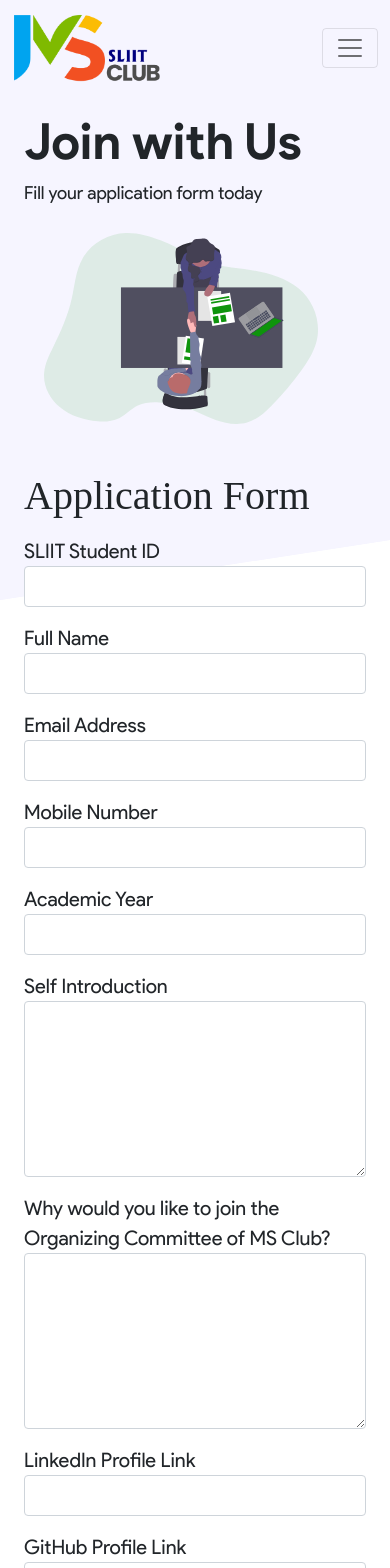
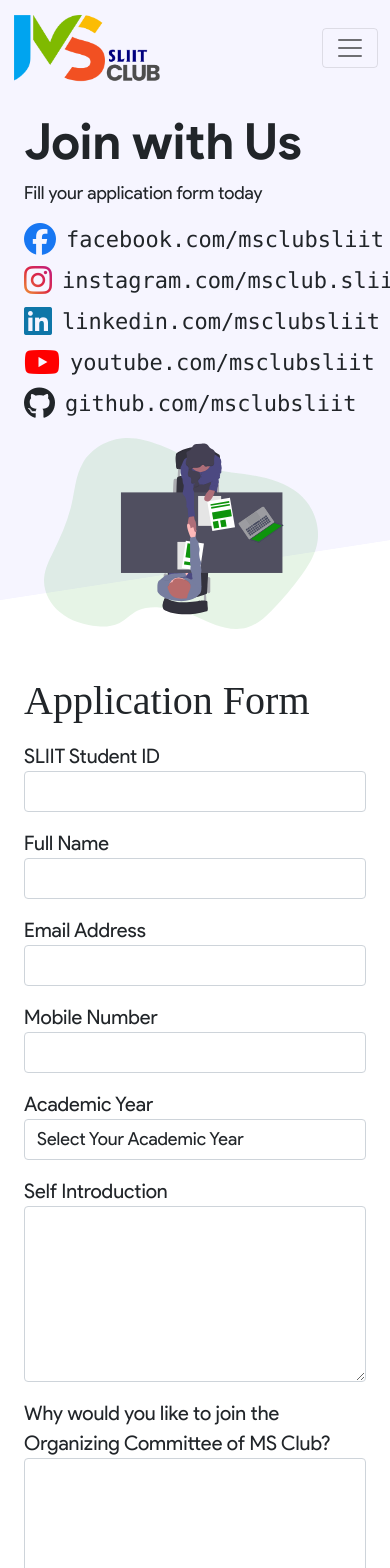
Before and after one commit to ms-club-sliit/msclubwesite-v2, a React (Create React App) app: page /join-us in a window 390 px wide. Shown: the top 1568 px of the page. Built offline with nearby package versions, Linux system fonts and the light colour scheme; a web font is replaced by a local one.

Commit message:
Fixed the bug in Application Form

```diff
--- a/package.json
+++ b/package.json
@@ -20,14 +20,15 @@
     "react": "^17.0.2",
     "react-dom": "^17.0.2",
     "react-hook-form": "^7.20.4",
+    "react-multi-select-component": "^4.1.14",
     "react-notifications": "^1.7.2",
     "react-owl-carousel": "^2.3.3",
     "react-router-dom": "^6.0.2",
     "react-scripts": "4.0.3",
     "react-scroll-to-top": "^1.0.5",
     "react-select": "^5.2.1",
+    "react-toastify": "^8.1.0",
     "sass": "^1.43.5",
-    "react-toastify": "^8.1.0",
     "typescript": "^4.1.2",
     "web-vitals": "^1.0.1",
     "yup": "^0.32.11"
--- a/src/pages/contact/contact-form-section.tsx
+++ b/src/pages/contact/contact-form-section.tsx
@@ -40,7 +40,7 @@ const ContactFormSection: React.FC = () => {
     sendMessage(messageDetails)
       .then(() => {
         reset();
-        toastNotification("Application succesfully sent", "success");
+        toastNotification("Succesfully sent", "success");
         setIsLoading(false);
       })
       .catch(() => {
--- a/src/pages/join_us/hero-section.tsx
+++ b/src/pages/join_us/hero-section.tsx
@@ -1,19 +1,59 @@
-import React from 'react';
+import React from "react";
 
 const HeroSection: React.FC = () => (
   <div className="container mb-5">
     <div className="hero-section-bg" />
+
     <div className="row">
       <div className="col-sm-12 col-md-7 col-lg-7">
         <h1 className="contact-us-header-title">Join with Us</h1>
         <p className="contact-us-header-description">
           Fill your application form today
         </p>
+        <div className="row">
+          <div className="col-sm-12 col-md-7 col-lg-7">
+            <div className="d-flex justify-content-start mb-2">
+              <i className="fab fa-facebook fa-2x social-icon" />
+              <span className="social-facebook-link">
+                facebook.com/msclubsliit
+              </span>
+            </div>
+            <div className="d-flex justify-content-start mb-2">
+              <i className="fab fa-instagram fa-2x social-icon" />
+              <span className="social-instagram-link">
+                instagram.com/msclub.sliit
+              </span>
+            </div>
+            <div className="d-flex justify-content-start mb-2">
+              <i className="fab fa-linkedin fa-2x social-icon" />
+              <span className="social-linkedin-link">
+                linkedin.com/msclubsliit
+              </span>
+            </div>
+            <div className="d-flex justify-content-start mb-2">
+              <i
+                className="fab fa-youtube fa-2x social-icon"
+                style={{ color: "#FF0000" }}
+              />
+              <span className="social-youtube-link">
+                youtube.com/msclubsliit
+              </span>
+            </div>
+            <div className="d-flex justify-content-start mb-2">
+              <i className="fab fa-github fa-2x social-icon" />
+              <span className="social-github-link">github.com/msclubsliit</span>
+            </div>
+          </div>
+        </div>
       </div>
 
       <div className="col-sm-12 col-md-5 col-lg-5">
         <div className="d-felx justify-content-center">
-          <img src="/assets/join_us_header.svg" alt="home header" className="contact-us-header-img" />
+          <img
+            src="/assets/join_us_header.svg"
+            alt="home header"
+            className="contact-us-header-img"
+          />
         </div>
       </div>
     </div>
--- a/src/pages/join_us/join-us-form-section.tsx
+++ b/src/pages/join_us/join-us-form-section.tsx
@@ -1,20 +1,20 @@
-import React, { useState } from 'react';
-import Select from 'react-select';
-import { useForm } from 'react-hook-form';
-import { yupResolver } from '@hookform/resolvers/yup';
-import * as Yup from 'yup';
+import React, { useState } from "react";
+import { MultiSelect } from "react-multi-select-component";
+import { useForm } from "react-hook-form";
+import { yupResolver } from "@hookform/resolvers/yup";
+import * as Yup from "yup";
 import { ToastContainer, toast } from "react-toastify";
-import { submitApplication } from '../../api/ApplicationAction';
+import { submitApplication } from "../../api/ApplicationAction";
 
 const options = [
-  { value: 'Public Speaking', label: 'Public Speaking' },
-  { value: 'Designing', label: 'Designing' },
-  { value: 'Content Writing', label: 'Content Writing' },
-  { value: 'Video Editing', label: 'Video Editing' },
-  { value: 'Web Development', label: 'Web Development' },
-  { value: 'UI/UX', label: 'UI/UX' },
-  { value: 'Community building', label: 'Community building' }
-]
+  { value: "Public Speaking", label: "Public Speaking" },
+  { value: "Designing", label: "Designing" },
+  { value: "Content Writing", label: "Content Writing" },
+  { value: "Video Editing", label: "Video Editing" },
+  { value: "Web Development", label: "Web Development" },
+  { value: "UI/UX", label: "UI/UX" },
+  { value: "Community building", label: "Community building" },
+];
 
 const webUrlRegEx = RegExp(
   //eslint-disable-next-line
@@ -45,31 +45,46 @@ type IApplicationForm = {
 
 const ApplicationForm: React.FC = () => {
   const [isLoading, setIsLoading] = useState<boolean>(false);
+  const [selected, setSelected] = useState([]);
 
   const validationSchema = Yup.object().shape({
-    studentId: Yup.string().required('Student ID is required').max(10, 'Student ID not exceed 10 characters'),
-    name: Yup.string().required('Name is required'),
-    email: Yup.string().required('Email is required').email('Email address is invalid (@ and . signs are required)'),
+    studentId: Yup.string()
+      .required("Student ID is required")
+      .max(10, "Student ID not exceed 10 characters"),
+    name: Yup.string().required("Name is required"),
+    email: Yup.string()
+      .required("Email is required")
+      .email("Email address is invalid (@ and . signs are required)"),
     contactNumber: Yup.string()
-      .required('Mobile number is required')
-      .min(10, 'Mobile number is required 10 numbers')
-      .max(10, 'Mobile number not exceed 10 numbers')
-      .matches(contactNumberRegEx, 'Invalid mobile number'),
-    currentAcademicYear: Yup.string().required('Academic year is required'),
+      .required("Mobile number is required")
+      .min(10, "Mobile number is required 10 numbers")
+      .max(10, "Mobile number not exceed 10 numbers")
+      .matches(contactNumberRegEx, "Invalid mobile number"),
+    currentAcademicYear: Yup.string().required("Academic year is required"),
     selfIntroduction: Yup.string()
-      .required('Introduction is required')
-      .min(150, 'Introduction must have at leaset 150 charaters')
-      .max(1000, 'Introduction not exceed 1000 characters'),
+      .required("Introduction is required")
+      .min(150, "Introduction must have at leaset 150 charaters")
+      .max(1000, "Introduction not exceed 1000 characters"),
     reasonForJoin: Yup.string()
-      .required('Reason to join MS club is required')
-      .min(150, 'Reason must have at least 150 characters')
-      .max(500, 'Reason not exceed 500 characters'),
-    linkedIn: Yup.string().required('LinkedIn profile link is required').matches(webUrlRegEx, 'Invalid link (Ex: https://www.linkedin.com/in/account-name)'),
-    gitHub: Yup.string().required('GitHub profile link is required').matches(webUrlRegEx, 'Invalid link (Ex: https://github.com/account-name)'),
+      .required("Reason to join MS club is required")
+      .min(150, "Reason must have at least 150 characters")
+      .max(500, "Reason not exceed 500 characters"),
+    linkedIn: Yup.string()
+      .required("LinkedIn profile link is required")
+      .matches(
+        webUrlRegEx,
+        "Invalid link (Ex: https://www.linkedin.com/in/account-name)"
+      ),
+    gitHub: Yup.string()
+      .required("GitHub profile link is required")
+      .matches(
+        webUrlRegEx,
+        "Invalid link (Ex: https://github.com/account-name)"
+      ),
     blog: Yup.string().notRequired(),
-    experiences: Yup.string().required('Your experiences is required'),
-    challenges: Yup.string().required('Challenges are required'),
-    goal: Yup.string().required('This field is required'),
+    experiences: Yup.string().required("Your experiences is required"),
+    challenges: Yup.string().required("Challenges are required"),
+    goal: Yup.string().required("This field is required"),
     skillsAndTalents: Yup.string().notRequired(),
   });
 
@@ -111,16 +126,33 @@ const ApplicationForm: React.FC = () => {
     register,
     handleSubmit,
     reset,
-    formState: { errors }
+    formState: { errors },
   } = useForm<IApplicationForm>({
-    resolver: yupResolver(validationSchema)
+    resolver: yupResolver(validationSchema),
   });
 
   const onSubmit = (data: IApplicationForm) => {
+    const newApplication = {
+      studentId: data.studentId,
+      name: data.name,
+      email: data.email,
+      contactNumber: data.contactNumber,
+      currentAcademicYear: data.currentAcademicYear,
+      selfIntroduction: data.selfIntroduction,
+      reasonForJoin: data.reasonForJoin,
+      linkedIn: data.linkedIn,
+      gitHub: data.gitHub,
+      blog: data.blog,
+      experiences: data.experiences,
+      challenges: data.challenges,
+      goal: data.goal,
+      skillsAndTalents: selected ? selected.map((item: any) => item.value) : [],
+    };
     setIsLoading(true);
-    submitApplication(data)
+    submitApplication(newApplication)
       .then(() => {
         reset();
+        setSelected([]);
         toastNotification("Application succesfully sent", "success");
         setIsLoading(false);
       })
@@ -128,11 +160,7 @@ const ApplicationForm: React.FC = () => {
         toastNotification("Something went wrong. Please try again", "error");
         setIsLoading(false);
       });
-  }
-
-  const handleChange = (select: any) => {
-    console.log(select);
-  }
+  };
 
   return (
     <div>
@@ -149,58 +177,71 @@ const ApplicationForm: React.FC = () => {
                 </label>
                 <input
                   type="text"
-                  className={`form-control ${errors.studentId ? `border-danger` : null}`}
-                  {...register('studentId')}
+                  className={`form-control ${
+                    errors.studentId ? `border-danger` : null
+                  }`}
+                  {...register("studentId")}
                 />
                 <span className="text-danger">{errors.studentId?.message}</span>
               </div>
 
               <div className="form-group mt-3">
-                <label className="contact-us-label-text">
-                  Full Name
-                </label>
+                <label className="contact-us-label-text">Full Name</label>
                 <input
                   type="text"
-                  className={`form-control ${errors.name ? `border-danger` : null}`}
-                  {...register('name')}
+                  className={`form-control ${
+                    errors.name ? `border-danger` : null
+                  }`}
+                  {...register("name")}
                 />
                 <span className="text-danger">{errors.name?.message}</span>
               </div>
 
               <div className="form-group mt-3">
-                <label className="contact-us-label-text">
-                  Email Address
-                </label>
+                <label className="contact-us-label-text">Email Address</label>
                 <input
                   type="text"
-                  className={`form-control ${errors.email ? `border-danger` : null}`}
-                  {...register('email')}
+                  className={`form-control ${
+                    errors.email ? `border-danger` : null
+                  }`}
+                  {...register("email")}
                 />
                 <span className="text-danger">{errors.email?.message}</span>
               </div>
 
               <div className="form-group mt-3">
-                <label className="contact-us-label-text">
-                  Mobile Number
-                </label>
+                <label className="contact-us-label-text">Mobile Number</label>
                 <input
                   type="text"
-                  className={`form-control ${errors.contactNumber ? `border-danger` : null}`}
-                  {...register('contactNumber')}
+                  className={`form-control ${
+                    errors.contactNumber ? `border-danger` : null
+                  }`}
+                  {...register("contactNumber")}
                 />
-                <span className="text-danger">{errors.contactNumber?.message}</span>
+                <span className="text-danger">
+                  {errors.contactNumber?.message}
+                </span>
               </div>
 
               <div className="form-group mt-3">
-                <label className="contact-us-label-text">
-                  Academic Year
-                </label>
-                <input
-                  type="text"
-                  className={`form-control ${errors.currentAcademicYear ? `border-danger` : null}`}
-                  {...register('currentAcademicYear')}
-                />
-                <span className="text-danger">{errors.currentAcademicYear?.message}</span>
+                <label className="contact-us-label-text">Academic Year</label>
+                <select
+                  className={`form-control ${
+                    errors.currentAcademicYear ? `border-danger` : null
+                  }`}
+                  {...register("currentAcademicYear")}
+                >
+                  <option selected>Select Your Academic Year</option>
+                  <option value="Year 1 Semester 1">Year 1 Semester 1</option>
+                  <option value="Year 1 Semester 2">Year 1 Semester 2</option>
+                  <option value="Year 2 Semester 1">Year 2 Semester 1</option>
+                  <option value="Year 2 Semester 2">Year 2 Semester 2</option>
+                  <option value="Year 3 Semester 1">Year 3 Semester 1</option>
+                  <option value="Year 3 Semester 2">Year 3 Semester 2</option>
+                </select>
+                <span className="text-danger">
+                  {errors.currentAcademicYear?.message}
+                </span>
               </div>
 
               <div className="form-group mt-3">
@@ -209,22 +250,31 @@ const ApplicationForm: React.FC = () => {
                 </label>
                 <textarea
                   rows={6}
-                  className={`form-control ${errors.selfIntroduction ? `border-danger` : null}`}
-                  {...register('selfIntroduction')}
+                  className={`form-control ${
+                    errors.selfIntroduction ? `border-danger` : null
+                  }`}
+                  {...register("selfIntroduction")}
                 />
-                <span className="text-danger">{errors.selfIntroduction?.message}</span>
+                <span className="text-danger">
+                  {errors.selfIntroduction?.message}
+                </span>
               </div>
 
               <div className="form-group mt-3">
                 <label className="contact-us-label-text">
-                  Why would you like to join the Organizing Committee of MS Club?
+                  Why would you like to join the Organizing Committee of MS
+                  Club?
                 </label>
                 <textarea
                   rows={6}
-                  className={`form-control ${errors.reasonForJoin ? `border-danger` : null}`}
-                  {...register('reasonForJoin')}
+                  className={`form-control ${
+                    errors.reasonForJoin ? `border-danger` : null
+                  }`}
+                  {...register("reasonForJoin")}
                 />
-                <span className="text-danger">{errors.reasonForJoin?.message}</span>
+                <span className="text-danger">
+                  {errors.reasonForJoin?.message}
+                </span>
               </div>
 
               <div className="form-group mt-3">
@@ -233,8 +283,10 @@ const ApplicationForm: React.FC = () => {
                 </label>
                 <input
                   type="text"
-                  className={`form-control ${errors.linkedIn ? `border-danger` : null}`}
-                  {...register('linkedIn')}
+                  className={`form-control ${
+                    errors.linkedIn ? `border-danger` : null
+                  }`}
+                  {...register("linkedIn")}
                 />
                 <span className="text-danger">{errors.linkedIn?.message}</span>
               </div>
@@ -245,20 +297,22 @@ const ApplicationForm: React.FC = () => {
                 </label>
                 <input
                   type="text"
-                  className={`form-control ${errors.gitHub ? `border-danger` : null}`}
-                  {...register('gitHub')}
+                  className={`form-control ${
+                    errors.gitHub ? `border-danger` : null
+                  }`}
+                  {...register("gitHub")}
                 />
                 <span className="text-danger">{errors.gitHub?.message}</span>
               </div>
 
               <div className="form-group mt-3">
-                <label className="contact-us-label-text">
-                  Blog Page Link
-                </label>
+                <label className="contact-us-label-text">Blog Page Link</label>
                 <input
                   type="text"
-                  className={`form-control ${errors.blog ? `border-danger` : null}`}
-                  {...register('blog')}
+                  className={`form-control ${
+                    errors.blog ? `border-danger` : null
+                  }`}
+                  {...register("blog")}
                 />
                 <span className="text-danger">{errors.blog?.message}</span>
               </div>
@@ -269,22 +323,31 @@ const ApplicationForm: React.FC = () => {
                 </label>
                 <textarea
                   rows={6}
-                  className={`form-control ${errors.experiences ? `border-danger` : null}`}
-                  {...register('experiences')}
+                  className={`form-control ${
+                    errors.experiences ? `border-danger` : null
+                  }`}
+                  {...register("experiences")}
                 />
-                <span className="text-danger">{errors.experiences?.message}</span>
+                <span className="text-danger">
+                  {errors.experiences?.message}
+                </span>
               </div>
 
               <div className="form-group mt-3">
                 <label className="contact-us-label-text">
-                  Tell us about a challenge/problem that you have faced in life and how you overcame/solved that?
+                  Tell us about a challenge/problem that you have faced in life
+                  and how you overcame/solved that?
                 </label>
                 <textarea
                   rows={6}
-                  className={`form-control ${errors.challenges ? `border-danger` : null}`}
-                  {...register('challenges')}
+                  className={`form-control ${
+                    errors.challenges ? `border-danger` : null
+                  }`}
+                  {...register("challenges")}
                 />
-                <span className="text-danger">{errors.challenges?.message}</span>
+                <span className="text-danger">
+                  {errors.challenges?.message}
+                </span>
               </div>
 
               <div className="form-group mt-3">
@@ -293,8 +356,10 @@ const ApplicationForm: React.FC = () => {
                 </label>
                 <input
                   type="text"
-                  className={`form-control ${errors.goal ? `border-danger` : null}`}
-                  {...register('goal')}
+                  className={`form-control ${
+                    errors.goal ? `border-danger` : null
+                  }`}
+                  {...register("goal")}
                 />
                 <span className="text-danger">{errors.goal?.message}</span>
               </div>
@@ -303,17 +368,23 @@ const ApplicationForm: React.FC = () => {
                 <label className="contact-us-label-text">
                   What are your skillsAndTalents/talent?
                 </label>
-                <Select
-                  isMulti
-                  id="skillsAndTalents"
+                <MultiSelect
                   options={options}
-                  onChange={handleChange}
+                  value={selected}
+                  onChange={setSelected}
+                  labelledBy="Select"
                 />
-                <span className="text-danger">{errors.skillsAndTalents?.message}</span>
+                <span className="text-danger">
+                  {errors.skillsAndTalents?.message}
+                </span>
               </div>
 
               <div className="form-group mt-3 d-flex justify-content-end">
-                <button type="submit" className="contact-btn btn" disabled={isLoading} >
+                <button
+                  type="submit"
+                  className="contact-btn btn"
+                  disabled={isLoading}
+                >
                   Apply
                   <span>
                     <i className="fas fa-paper-plane icon"></i>
@@ -326,6 +397,6 @@ const ApplicationForm: React.FC = () => {
       </div>
     </div>
   );
-}
+};
 
 export default ApplicationForm;
```
Also changed, not shown: 1 other file (tests, documents, lock files or other folders). Lines whose indentation alone changed are shown as unchanged.
